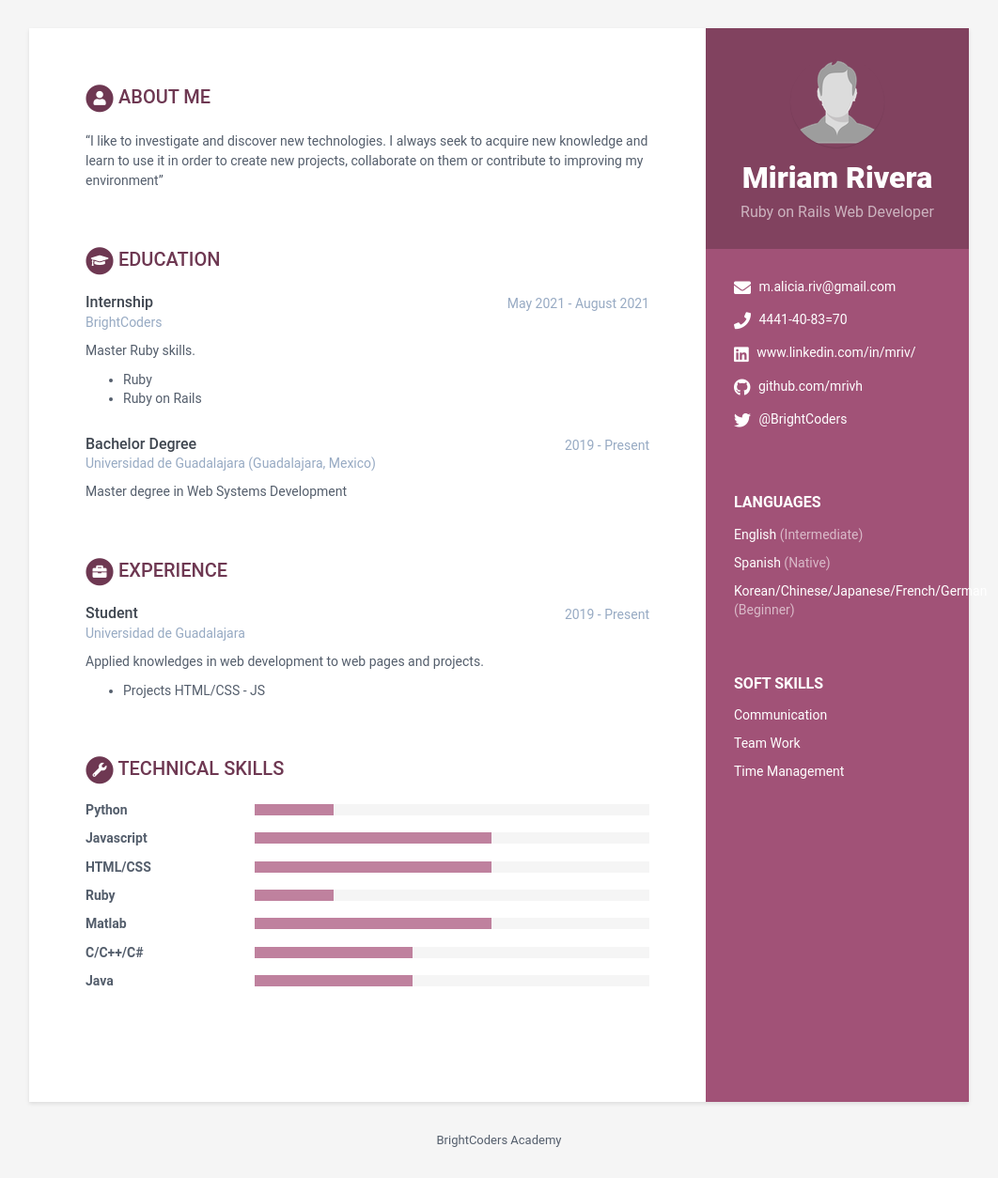
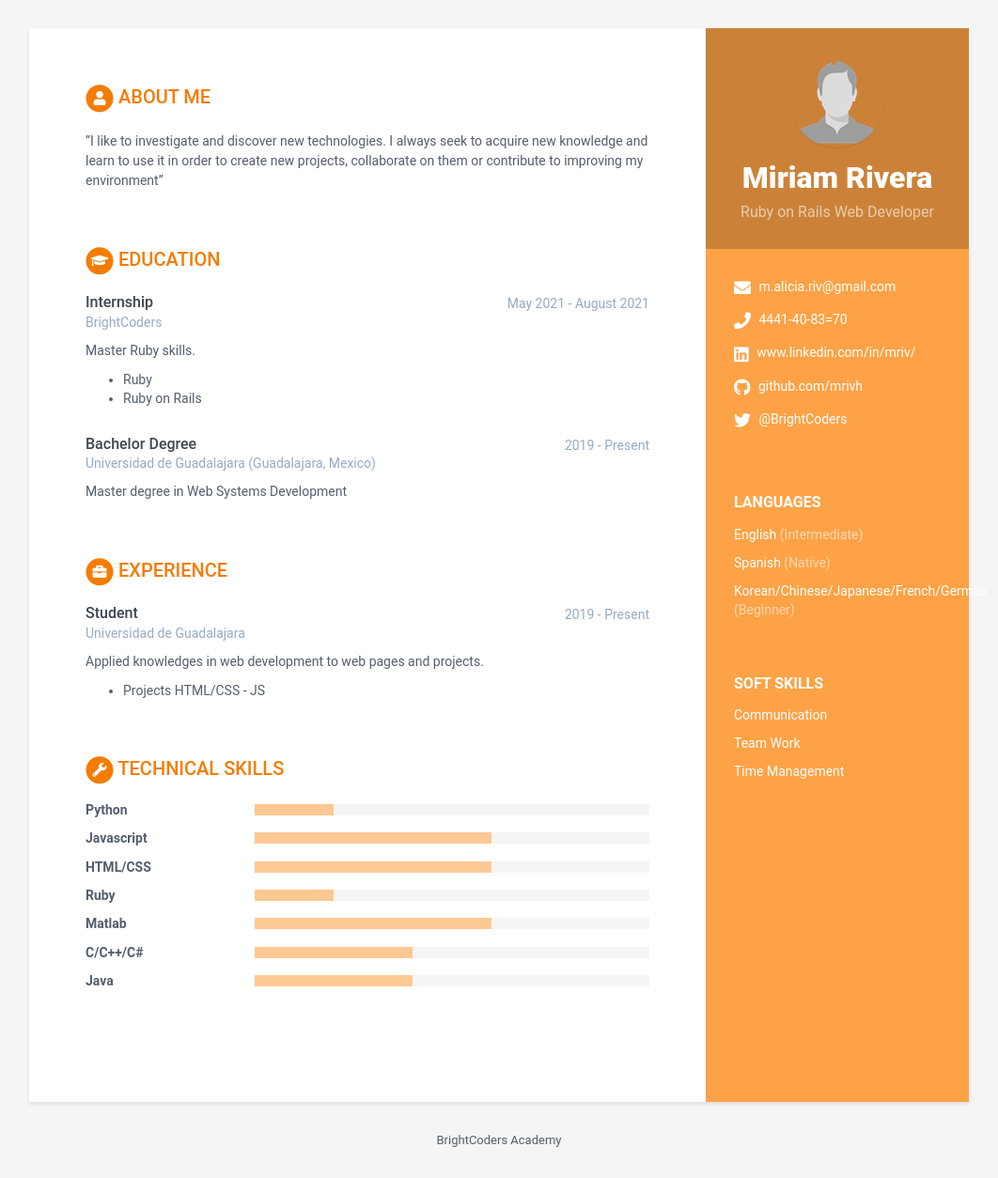
Before and after one commit to BC-MAY-21-ROR/kata-04-resume-mrivh, a Jekyll site: the page built from index.html, in a window 1280 px wide. Shown: the whole page at 94% size, without its empty margins (109-1171 px from the left). Built offline with Jekyll 4.4.1, drawn with Linux system fonts in a browser that asks for light colours.

Commit message:
Update _config.yml

```diff
--- a/_config.yml
+++ b/_config.yml
@@ -5,7 +5,7 @@ title: BrightCoders Academy
 url: '' #'http://webjeda.com'
 baseurl: 'https://bc-may-21-ror.github.io/kata-04-resume-mrivh/'
 # Style will be applied only after restarting the build or serve. Just choose one of the options.
-theme_skin: berry #orange turquoise green berry orange ceramic
+theme_skin: orange #orange turquoise green berry orange ceramic
 chrome_mobile_color: 0E19B6 #use hex colors (ex:#1976d2) or leave empty if you don't want a color for chrome mobile searchbar
 
 # Tracker
```
